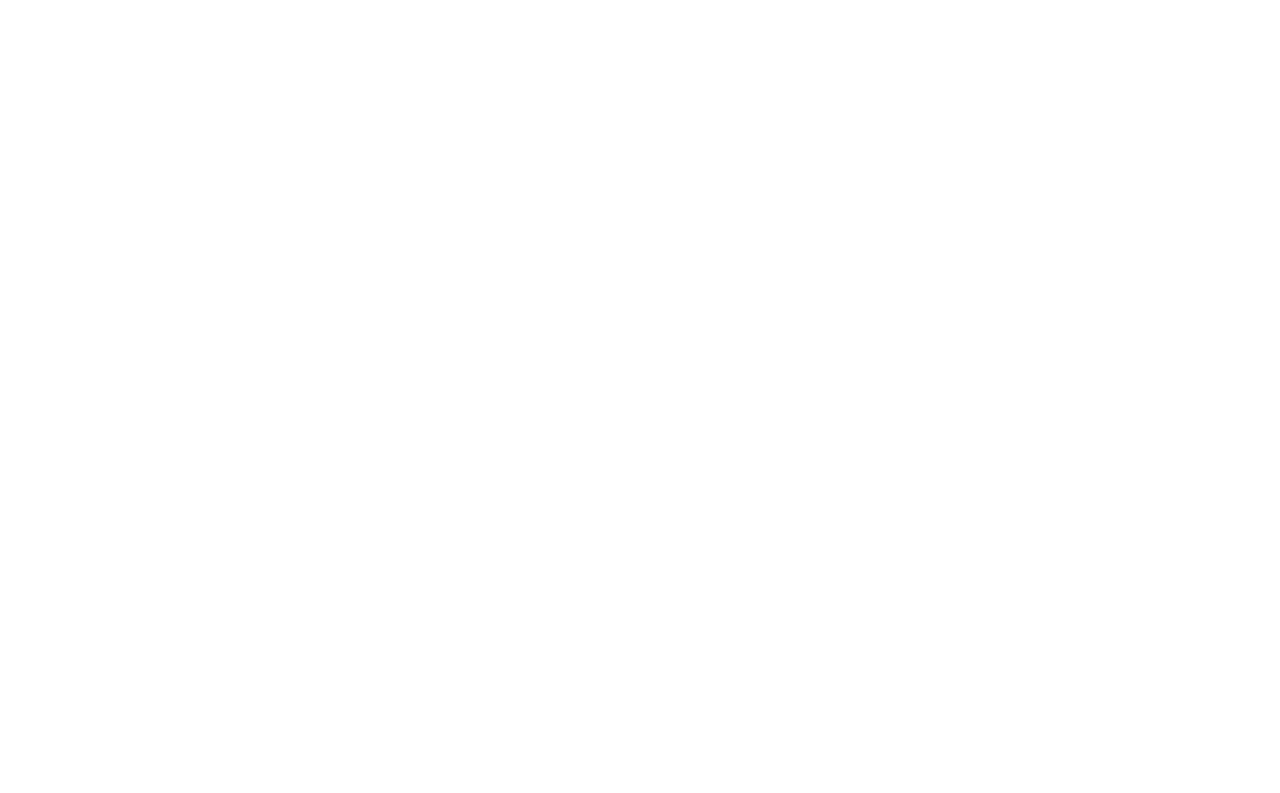
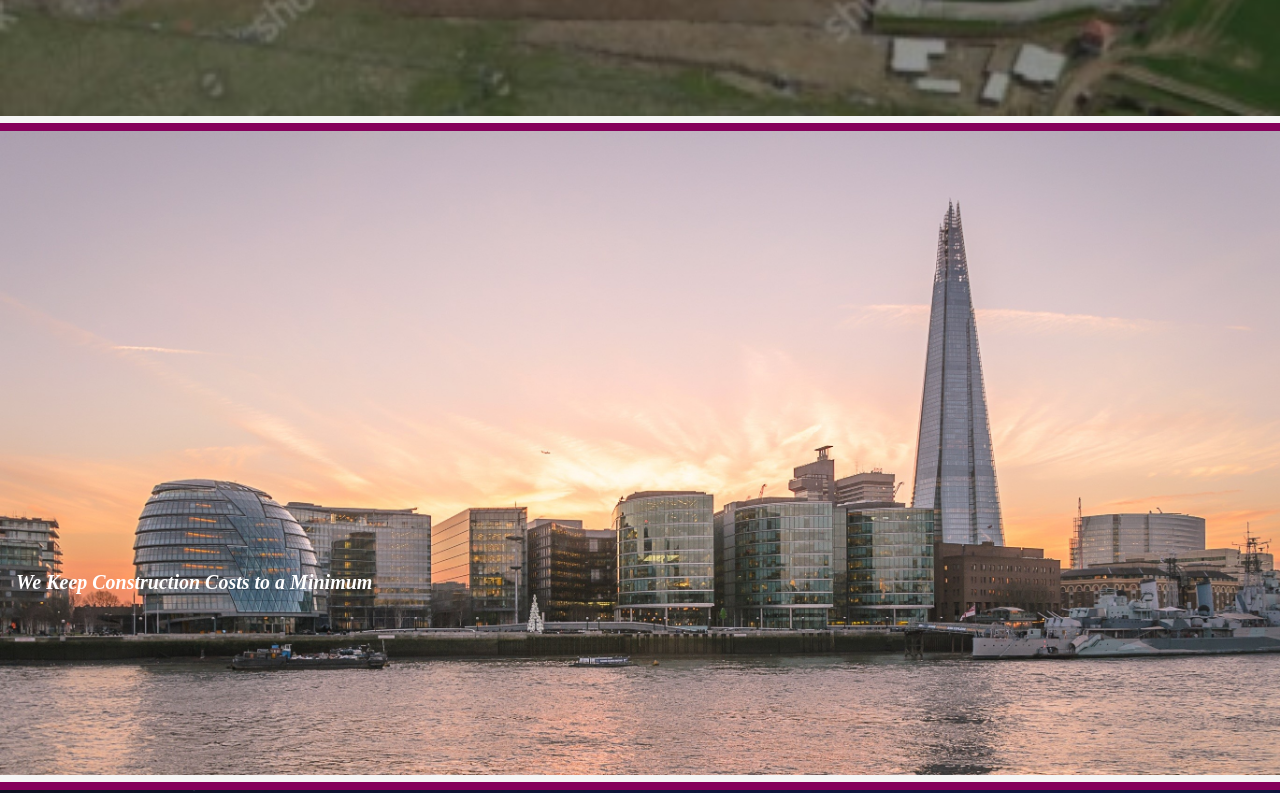
Before and after one commit to alamerton/Lydiard-Capital, a React (Create React App) app: page / in a window 1280 px wide. Shown: the part 1689-2482 px from the top of the page. Before the commit the page ends 800 px from the top, so only its background shows below. Built offline with nearby package versions, Linux system fonts and the light colour scheme.

Commit message:
All three cards added, whitespace still an issue

```diff
--- a/src/components/LandingPage.tsx
+++ b/src/components/LandingPage.tsx
@@ -50,8 +50,58 @@
               color: "text.secondary",
             }}
           >
-            Maximising Gross Development Value across both Brownfield and
+            We Maximise Gross Development Value across both Brownfield and
             Greenfield land
+          </Typography>
+        </Box>
+        <Box style={{ position: "relative" }}>
+          <Box sx={{ backgroundColor: "secondary.main", height: "0.5rem" }} />
+          <img
+            style={{ width: "100%", height: "100%" }}
+            src={process.env.PUBLIC_URL + "shard1.jpg"}
+            alt="cannot display"
+          />
+          <Typography
+            component="div"
+            variant="h6"
+            flexGrow={1}
+            sx={{
+              position: "absolute",
+              bottom: "11.5rem",
+              left: "1rem",
+              fontFamily: "Source Serif 4",
+              fontWeight: "bold",
+              fontStyle: "italic",
+              textAlign: "left",
+              color: "text.secondary",
+            }}
+          >
+            We Keep Construction Costs to a Minimum
+          </Typography>
+        </Box>
+        <Box style={{ position: "relative" }}>
+          <Box sx={{ backgroundColor: "secondary.main", height: "0.5rem" }} />
+          <img
+            style={{ width: "100%", height: "100%" }}
+            src={process.env.PUBLIC_URL + "buildings-1835643.jpg"}
+            alt="cannot display"
+          />
+          <Typography
+            component="div"
+            variant="h6"
+            flexGrow={1}
+            sx={{
+              position: "absolute",
+              bottom: "11.5rem",
+              right: "1rem",
+              fontFamily: "Source Serif 4",
+              fontWeight: "bold",
+              fontStyle: "italic",
+              textAlign: "right",
+              color: "text.secondary",
+            }}
+          >
+            We Design Exceptional Residential-Led Mixed-Use developments
           </Typography>
         </Box>
       </Box>
```
Also changed, not shown: public/buildings-1835643.jpg (added), public/shard1.jpg (added).
